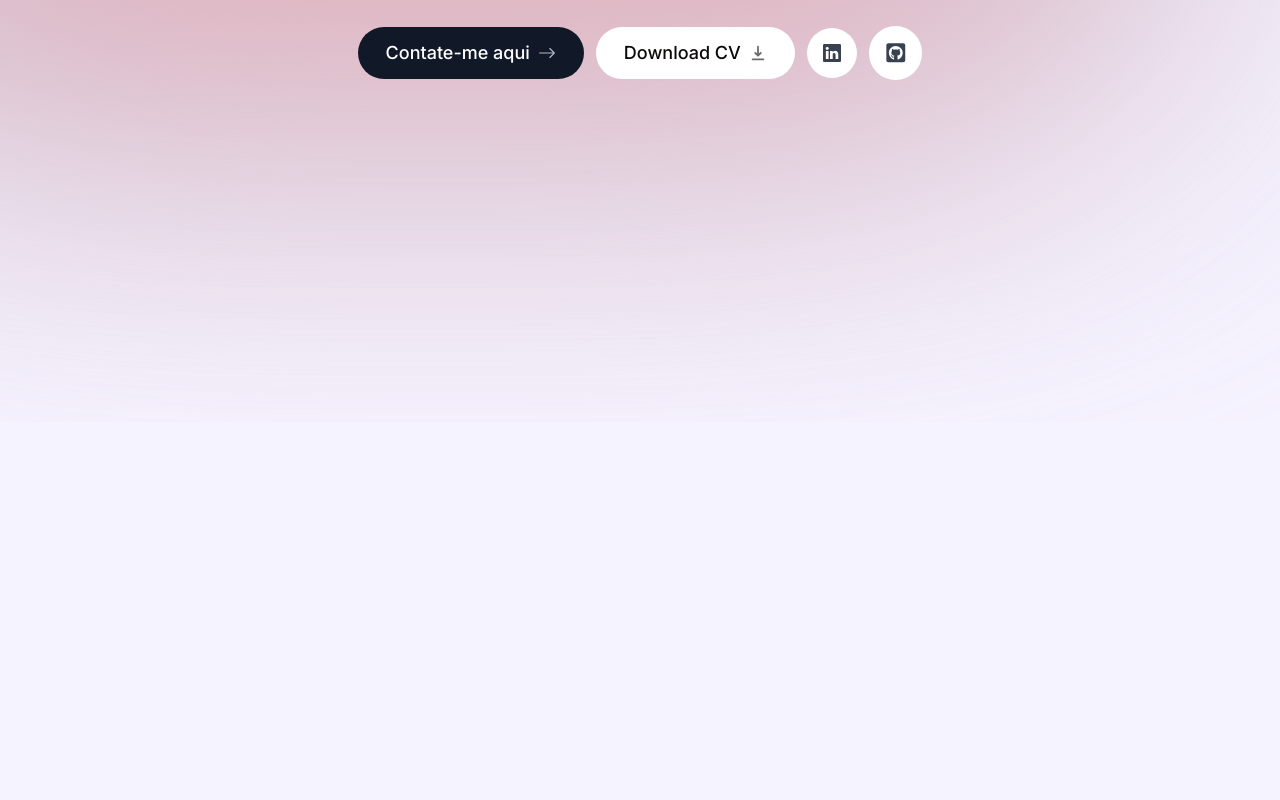
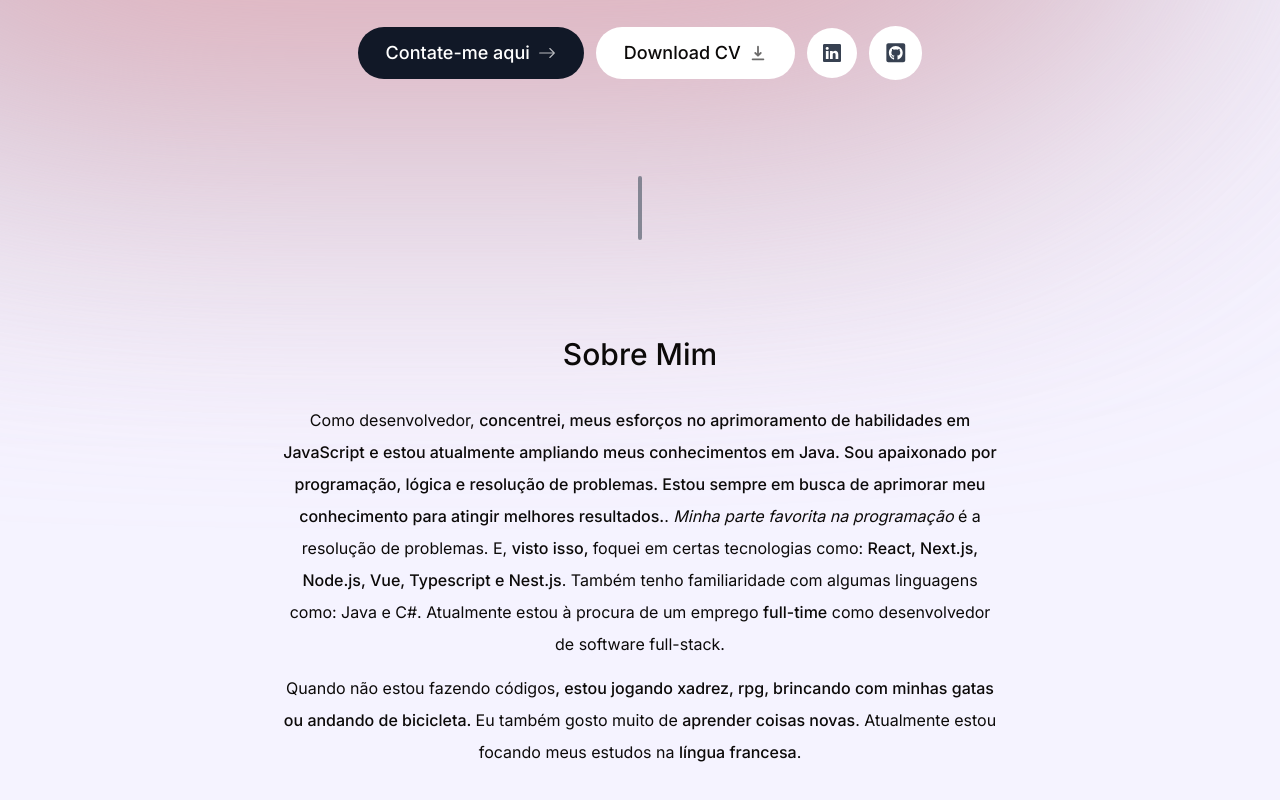
Before and after one commit to caritas-html/portfolio-page, a Next.js app: page / in a window 1280 px wide. Shown: the part 378-1178 px from the top of the page. Before the commit the page ends 800 px from the top, so only its background shows below. Built offline with nearby package versions, Linux system fonts and the light colour scheme.

Commit message:
feat: add about me section

```diff
--- a/app/page.tsx
+++ b/app/page.tsx
@@ -1,9 +1,13 @@
+import About from "@/components/about";
 import Intro from "@/components/intro";
+import SectionDivider from "@/components/section-divider";
 
 export default function Home() {
   return (
     <main className="flex flex-col items-center px-4">
       <Intro />
+      <SectionDivider />
+      <About />
     </main>
   );
 }
--- /dev/null
+++ b/components/about.tsx
@@ -0,0 +1,65 @@
+"use client";
+
+import React from "react";
+import SectionHeading from "./section-heading";
+import { motion } from "framer-motion";
+
+export default function About() {
+  return (
+    <motion.section
+      className="mb-28 max-w-[45rem] text-center leading-8 sm:mb-40"
+      initial={{ opacity: 0, y: 100 }}
+      animate={{ opacity: 100, y: 0 }}
+      transition={{
+        delay: 0.175,
+      }}
+    >
+      <SectionHeading>Sobre mim</SectionHeading>
+      <p className="mb-3">
+        Como desenvolvedor,{" "}
+        <span className="font-medium">
+          concentrei, meus esforços no aprimoramento de habilidades em
+          JavaScript
+        </span>{" "}
+        <span className="font-medium">
+          {" "}
+          e estou atualmente ampliando meus conhecimentos em Java.{" "}
+        </span>
+        <span className="font-medium">
+          Sou apaixonado por programação, lógica e resolução de
+          problemas.{" "}
+        </span>
+        <span className="font-medium">
+          Estou sempre em busca de aprimorar meu conhecimento para
+          atingir melhores resultados.
+        </span>
+        .{" "}
+        <span className="italic">
+          Minha parte favorita na programação
+        </span>{" "}
+        é a resolução de problemas. E,{" "}
+        <span className="font-medium"> visto isso, </span>foquei em
+        certas tecnologias como:{" "}
+        <span className="font-medium">
+          React, Next.js, Node.js, Vue, Typescript e Nest.js
+        </span>
+        . Também tenho familiaridade com algumas linguagens como: Java
+        e C#. Atualmente estou à procura de um emprego{" "}
+        <span className="font-medium">full-time</span> como
+        desenvolvedor de software full-stack.
+      </p>
+
+      <p>
+        Quando não estou fazendo códigos
+        <span className="font-medium">
+          , estou jogando xadrez, rpg, brincando com minhas gatas ou
+          andando de bicicleta.{" "}
+        </span>{" "}
+        Eu também gosto muito de{" "}
+        <span className="font-medium">aprender coisas novas</span>.
+        Atualmente estou focando meus estudos na{" "}
+        <span className="font-medium">língua francesa</span>.
+      </p>
+    </motion.section>
+  );
+}
--- a/components/intro.tsx
+++ b/components/intro.tsx
@@ -48,7 +48,7 @@ export default function Intro() {
           </motion.span>
         </div>
       </div>
-      <motion.p
+      <motion.h1
         className="mb-10 mt-4 px-4 text-2xl font-medium !leading-[1.5] sm:text-4x1"
         initial={{ opacity: 0, y: 100 }}
         animate={{ opacity: 1, y: 0 }}
@@ -63,7 +63,7 @@ export default function Intro() {
           React (Next.js) e Vue (Nuxt.js)
         </span>
         .
-      </motion.p>
+      </motion.h1>
       <motion.div
         className="flex flex-col sm:flex-row items-center justify-center gap-3 px-4 text-lg font-medium"
         initial={{ opacity: 0, y: 100 }}
--- /dev/null
+++ b/components/section-divider.tsx
@@ -0,0 +1,17 @@
+"use client";
+
+import React from "react";
+import { motion } from "framer-motion";
+
+export default function SectionDivider() {
+  return (
+    <motion.div
+      className="bg-gray-500 my-24 h-16 w-1 rounded-full hidden sm:block"
+      initial={{ opacity: 0, y: 100 }}
+      animate={{ opacity: 0.8, y: 0 }}
+      transition={{
+        delay: 0.125,
+      }}
+    ></motion.div>
+  );
+}
--- /dev/null
+++ b/components/section-heading.tsx
@@ -0,0 +1,15 @@
+import React from "react";
+
+type SectionHeadingProps = {
+  children: React.ReactNode;
+};
+
+export default function SectionHeading({
+  children,
+}: SectionHeadingProps) {
+  return (
+    <h2 className="text-3xl font-medium capitalize mb-8">
+      {children}
+    </h2>
+  );
+}
```
